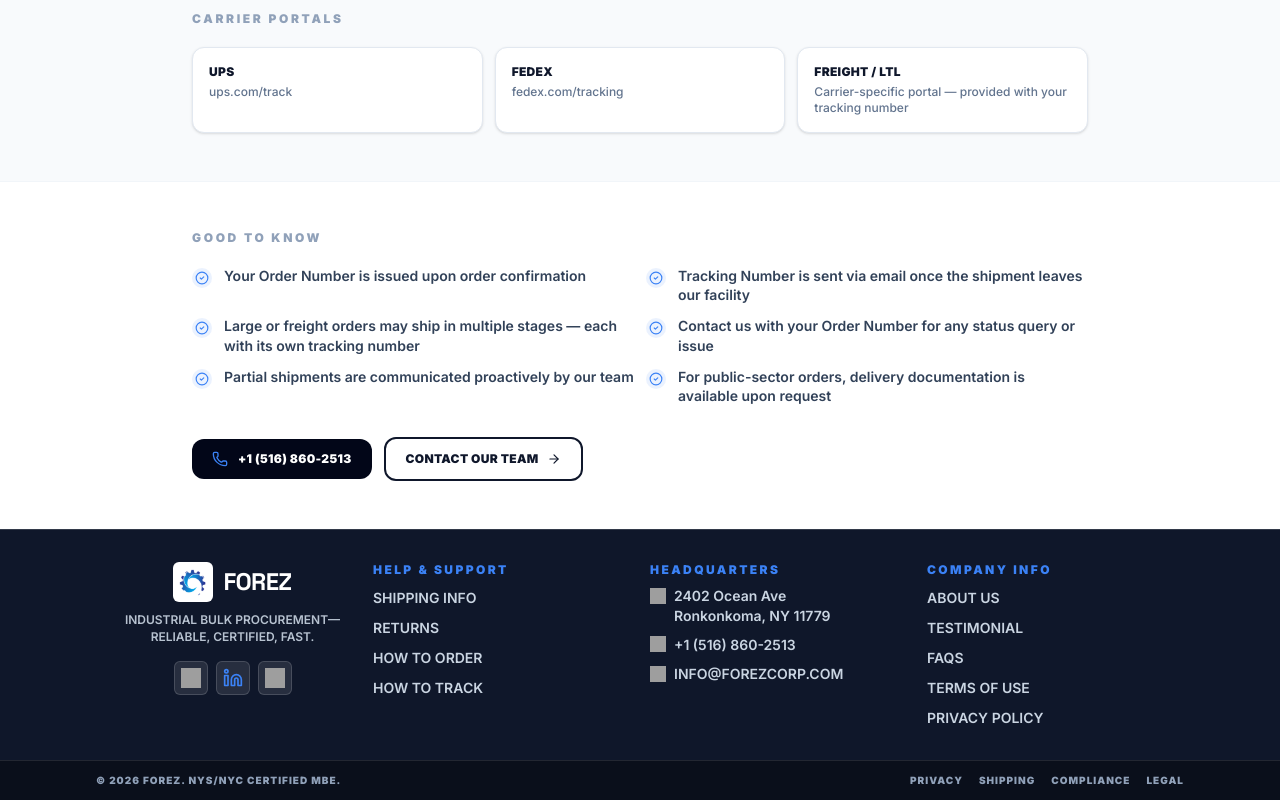
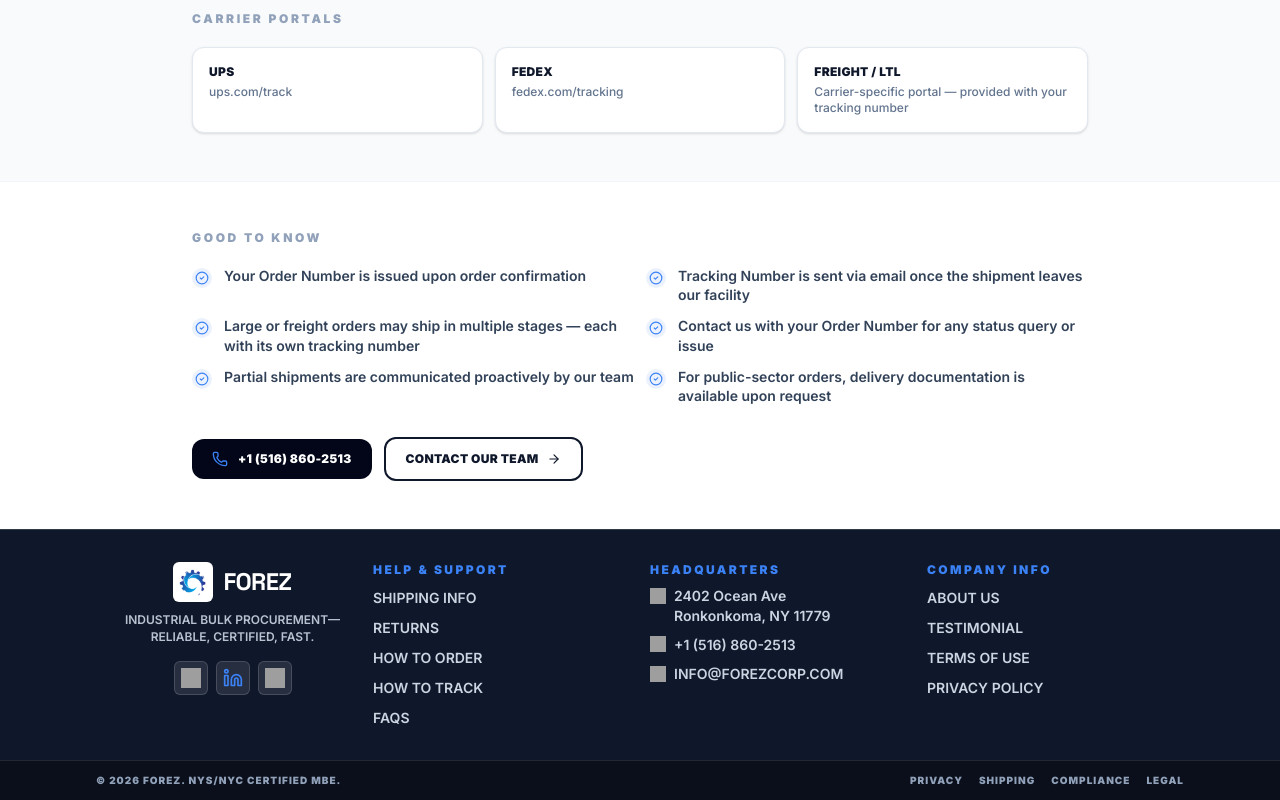
Before and after one commit to ksdhruvateja/new-project, a React (Vite) app: page /how-to-track in a window 1280 px wide. Shown: the part 1513-2313 px from the top of the page. Built offline with nearby package versions, Linux system fonts and the light colour scheme; grey boxes are pictures that could not be loaded.

Commit message:
Move FAQs under Help & Support in footer

```diff
--- a/src/components/Footer.tsx
+++ b/src/components/Footer.tsx
@@ -59,6 +59,9 @@ export default function Footer() {
             <Link to="/how-to-track" className="text-xs font-semibold uppercase text-slate-300 transition-colors hover:text-white sm:text-sm">
               How To Track
             </Link>
+            <Link to="/faqs" className="text-xs font-semibold uppercase text-slate-300 transition-colors hover:text-white sm:text-sm">
+              FAQs
+            </Link>
           </nav>
 
           <div className="col-span-1 min-w-0">
@@ -92,9 +95,6 @@ export default function Footer() {
             </Link>
             <Link to="/testimonial" className="text-xs font-semibold uppercase text-slate-300 transition-colors hover:text-white sm:text-sm">
               Testimonial
-            </Link>
-            <Link to="/faqs" className="text-xs font-semibold uppercase text-slate-300 transition-colors hover:text-white sm:text-sm">
-              FAQs
             </Link>
             <Link to="/terms-of-use" className="text-xs font-semibold uppercase text-slate-300 transition-colors hover:text-white sm:text-sm">
               Terms of Use
```
